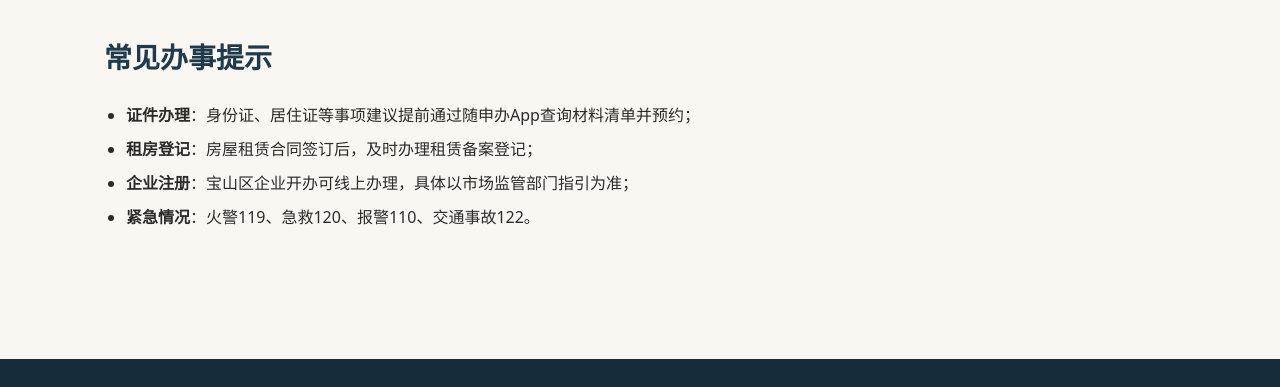
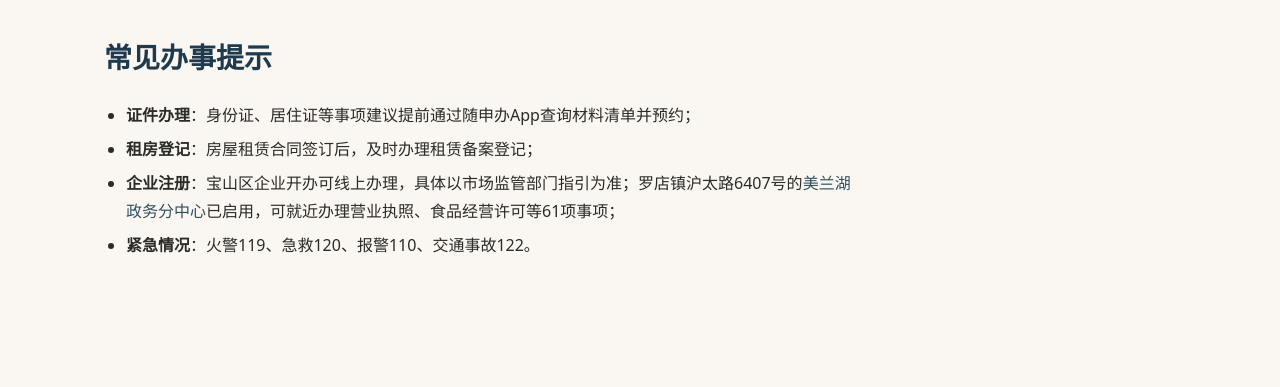
Before and after one commit to mfujun2025/luodian, a plain HTML site: page service.html in a window 1280 px wide. Shown: the part 789-1176 px from the top of the page. Drawn offline with Linux system fonts and the light colour scheme; a web font is replaced by a local one.

Commit message:
便民服务页办事提示：补美兰湖政务分中心入口

```diff
--- a/service.html
+++ b/service.html
@@ -73,7 +73,7 @@
         <ul>
           <li><b>证件办理</b>：身份证、居住证等事项建议提前通过随申办App查询材料清单并预约；</li>
           <li><b>租房登记</b>：房屋租赁合同签订后，及时办理租赁备案登记；</li>
-          <li><b>企业注册</b>：宝山区企业开办可线上办理，具体以市场监管部门指引为准；</li>
+          <li><b>企业注册</b>：宝山区企业开办可线上办理，具体以市场监管部门指引为准；罗店镇沪太路6407号的<a href="news-luodian-gov-service.html">美兰湖政务分中心</a>已启用，可就近办理营业执照、食品经营许可等61项事项；</li>
           <li><b>紧急情况</b>：火警119、急救120、报警110、交通事故122。</li>
         </ul>
       </article>
```
